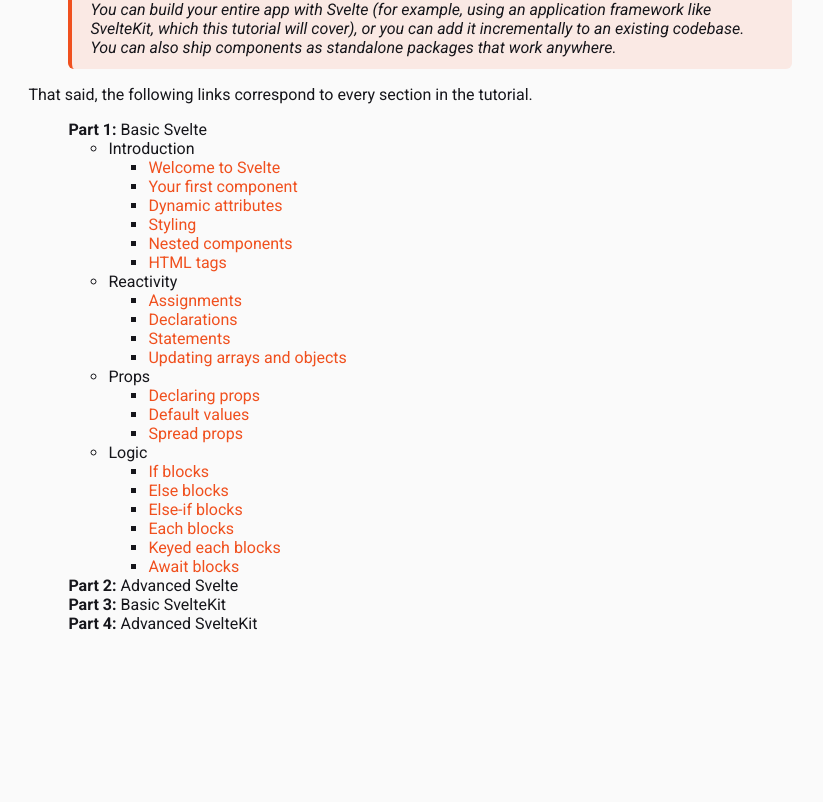
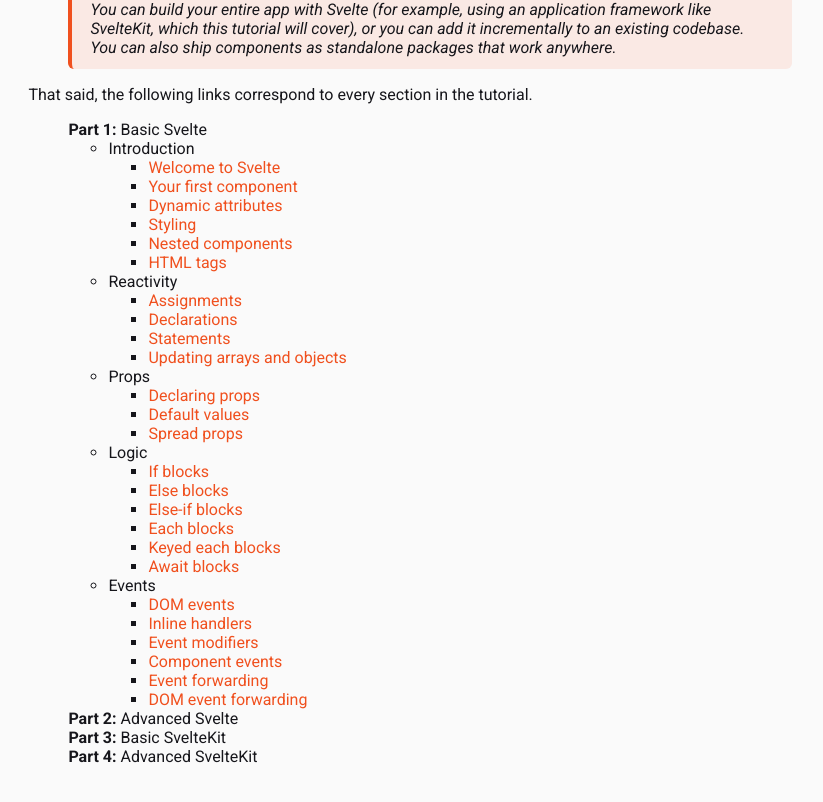
Before and after one commit to Miqueas/Learning-Notes, a SvelteKit app in the folder Svelte/: page / in a window 1280 px wide. Shown: the part 387-1189 px from the top of the page, without its empty margins (210-1033 px from the left). Before the commit the page ends 1100 px from the top, so only its background shows below. Built offline with nearby package versions, Linux system fonts and the light colour scheme.

Commit message:
Svelte: updated home page

```diff
--- a/Svelte/src/routes/+page.svelte
+++ b/Svelte/src/routes/+page.svelte
@@ -59,6 +59,16 @@
           <li><a href="/basic-svelte/logic/await-blocks">Await blocks</a></li>
         </ul>
       </li>
+      <li>Events
+        <ul>
+          <li><a href="/basic-svelte/events/dom-events">DOM events</a></li>
+          <li><a href="/basic-svelte/events/inline-handlers">Inline handlers</a></li>
+          <li><a href="/basic-svelte/events/event-modifiers">Event modifiers</a></li>
+          <li><a href="/basic-svelte/events/component-events">Component events</a></li>
+          <li><a href="/basic-svelte/events/event-forwarding">Event forwarding</a></li>
+          <li><a href="/basic-svelte/events/dom-event-forwarding">DOM event forwarding</a></li>
+        </ul>
+      </li>
     </ul>
   </li>
   <li>Advanced Svelte</li>
```
